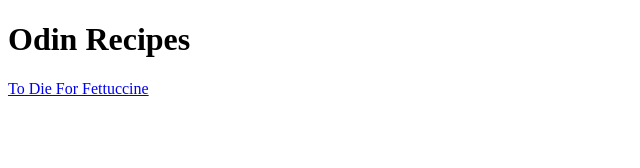
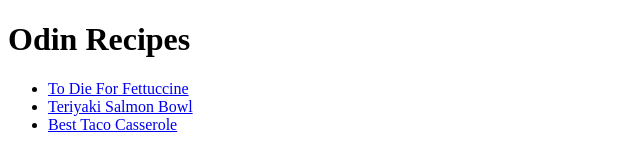
Before and after one commit to itsfortran/odin-recipes, a plain HTML site: page index.html in a window 1280 px wide. Shown: the whole page, without its empty margins (0-640 px from the left). Drawn offline with Linux system fonts and the light colour scheme.

Commit message:
Added links to recipe webpages from index
Made this change within unordered list to keep
content nice and neat.

```diff
--- a/index.html
+++ b/index.html
@@ -7,7 +7,13 @@
 </head>
 <body>
     <h1>Odin Recipes</h1>
-    <a href="recipes/fettuccine.html">To Die For Fettuccine</a>
+    <ul>
+        <li><a href="recipes/fettuccine.html">To Die For Fettuccine</a></li>
+        <li><a href="recipes/teriyaki-salmon.html">Teriyaki Salmon Bowl</a></li>
+        <li><a href="recipes/taco-casserole.html">Best Taco Casserole</a></li>
+
+    </ul>
+
 
 </body>
 </html>
```
